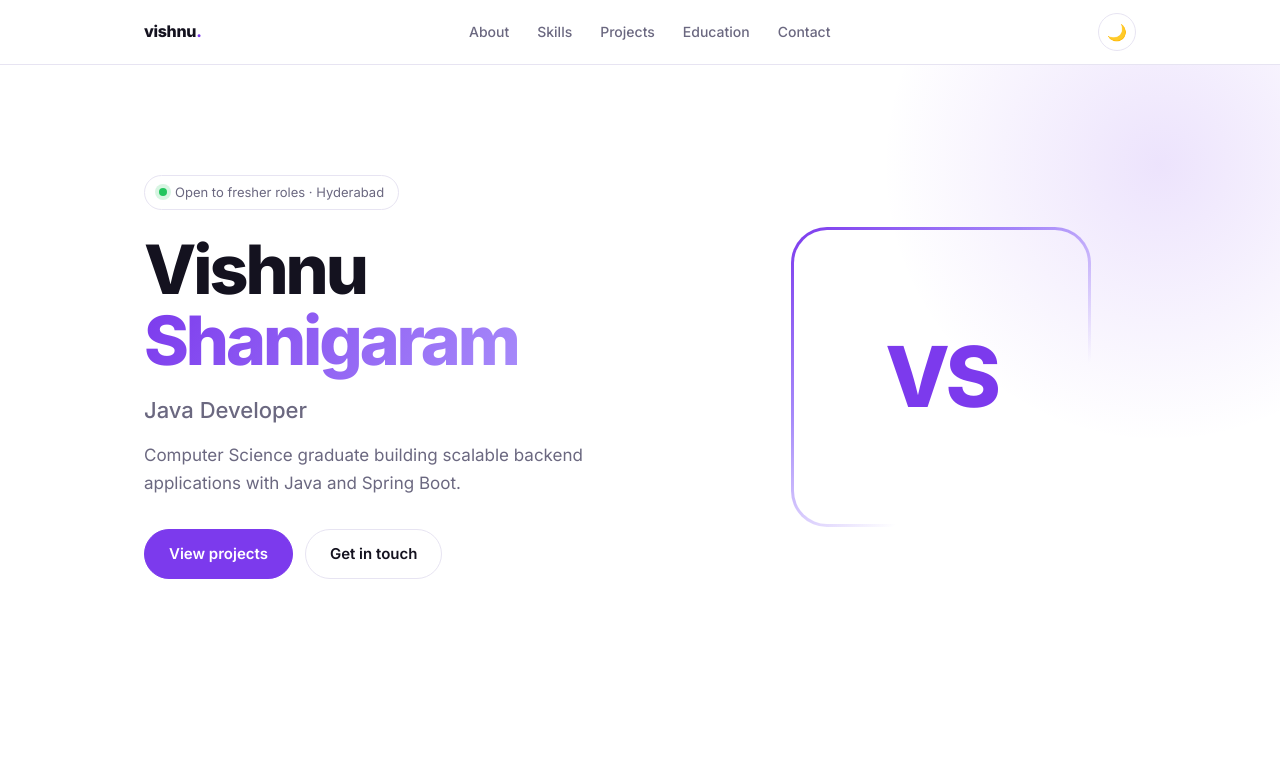
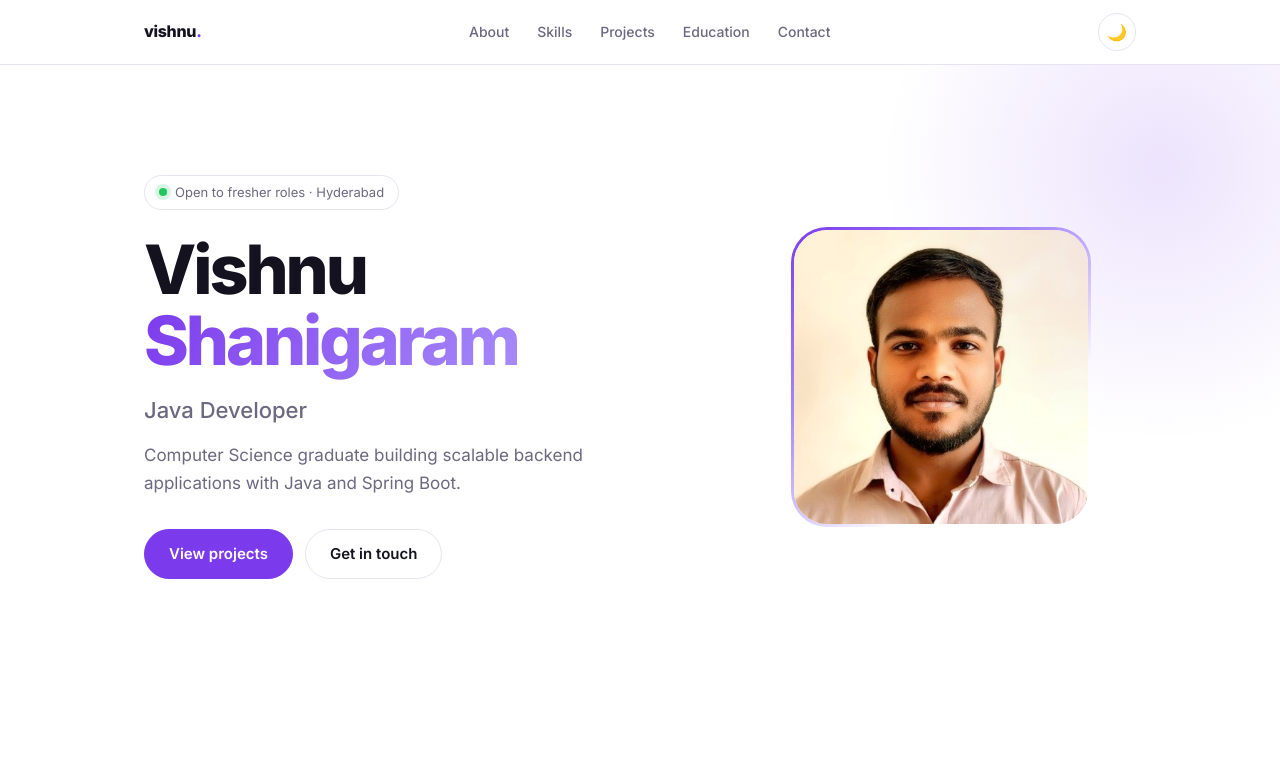
Before and after one commit to vishnushanigaram/Portfolio, a plain HTML site: page index.html in a window 1280 px wide. Shown: the top 762 px of the page. Drawn offline with Linux system fonts and the light colour scheme; files whose address does not match are found by name.

Commit message:
Add portfolio images

```diff
--- a/index.html
+++ b/index.html
@@ -613,7 +613,7 @@
                 </div>
             </div>
             <div class="photo rv">
-                <div><img src="c:\Users\vishn\Downloads\photo.jpeg" alt="Vishnu Shanigaram"><span id="ini"
+                <div><img src="c:\Users\vishn\OneDrive\Desktop\Portfolio\photo.jpeg" alt="Vishnu Shanigaram"><span id="ini"
                         style="display:none">VS</span></div>
             </div>
         </div>
```
Also changed, not shown: photo.jpeg (added).
